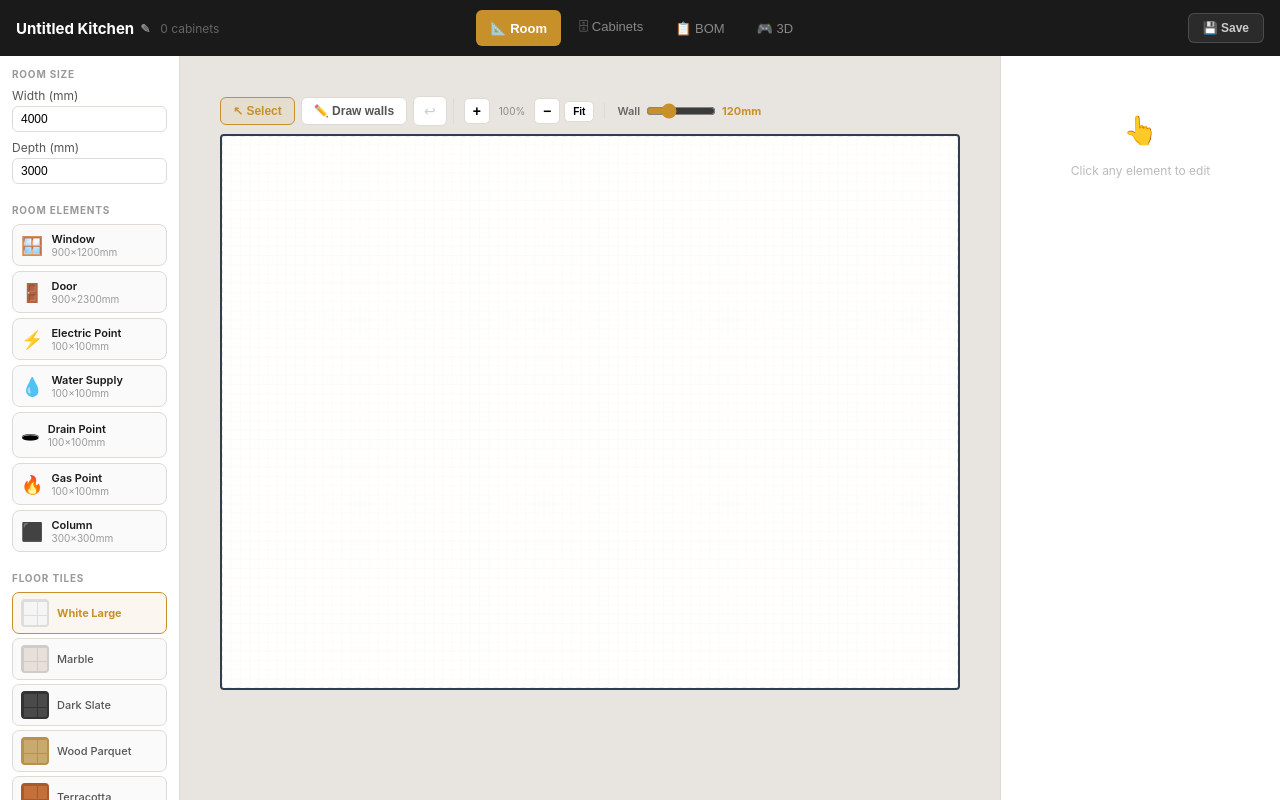
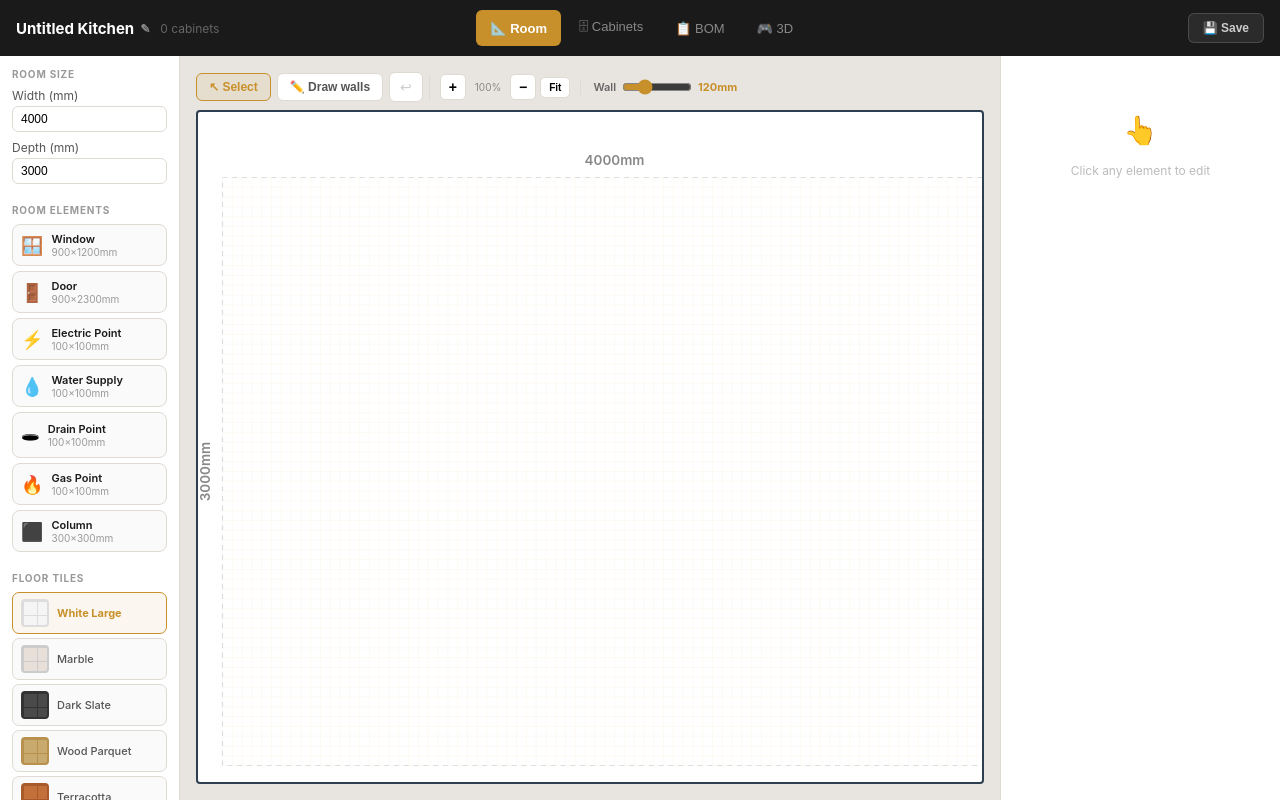
Before and after one commit to abuhmaidahmad/woodcalc, a React (Vite) app in the folder woodcalc_frontend/: page /kitchen-planner in a window 1280 px wide. Built offline with nearby package versions, Linux system fonts and the light colour scheme; sample sign-in values are in the browser's storage.

Commit message:
describe what you changed

```diff
--- a/woodcalc_frontend/src/features/kitchen_planner/KitchenPlannerModule.jsx
+++ b/woodcalc_frontend/src/features/kitchen_planner/KitchenPlannerModule.jsx
@@ -76,10 +76,11 @@ export default function KitchenPlannerModule() {
       x: snap(200), y: snap(200),
       material: 'Particleboard',
       doorStyle: t.doorStyle || projectDefaults?.doorStyle || 'Handle',
-      carcassColor: '#F5F0E8',
-      frontColor: '#FFFFFF',
-      zonePreset: null,
-    }
+    carcassColor: t.carcassColor || projectDefaults?.carcassColor || '#F5F0E8',
+    frontColor: t.frontColor || projectDefaults?.frontColor || '#FFFFFF',
+    frontMaterial: t.frontMaterial || projectDefaults?.frontFinish || 'matt',
+    zonePreset: null,
+  }
     setCabinets(p => [...p, cab])
     setSelected(cab.id)
     setSelectedType('cabinet')
@@ -419,7 +420,7 @@ const s = {
   workspace:   { flex: 1, display: 'flex', overflow: 'hidden' },
   leftPanel:   { width: 180, background: '#fff', borderRight: '1px solid #E0DAD4', overflowY: 'auto', flexShrink: 0, padding: 12 },
   rightPanel:  { width: 280, background: '#fff', borderLeft: '1px solid #E0DAD4', overflowY: 'auto', flexShrink: 0, padding: 12 },
-  canvasWrap:  { flex: 1, overflow: 'auto', background: '#E8E4DF', display: 'flex', alignItems: 'flex-start', justifyContent: 'flex-start', padding: 40 },
+canvasWrap: { flex: 1, overflow: 'hidden', background: '#E8E4DF', display: 'flex', padding: 16 },
   panelSection:{ marginBottom: 20 },
   panelLabel:  { fontSize: 10, fontWeight: 700, color: '#999', textTransform: 'uppercase', letterSpacing: '0.08em', marginBottom: 8 },
   dimLabel:    { fontSize: 12, color: '#555', display: 'flex', flexDirection: 'column', gap: 3, marginBottom: 8 },
--- a/woodcalc_frontend/src/features/kitchen_planner/RoomCanvas.jsx
+++ b/woodcalc_frontend/src/features/kitchen_planner/RoomCanvas.jsx
@@ -168,8 +168,8 @@ export default function RoomCanvas({
   const [flipWinding, setFlipWinding] = useState(1)
 
   // Zoom & Pan — stored as SVG viewBox values
-  const [vx, setVx] = useState(0)        // viewBox x
-  const [vy, setVy] = useState(0)        // viewBox y
+  const [vx, setVx] = useState(-20)        // viewBox x
+  const [vy, setVy] = useState(-20)        // viewBox y
   const [vw, setVw] = useState(null)     // viewBox width (null = fit)
   const [vh, setVh] = useState(null)     // viewBox height (null = fit)
   const isPanningRef = useRef(false)
```
